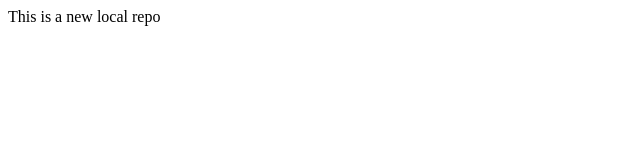
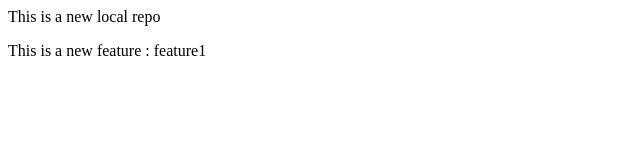
Before and after one commit to NithuNIthisha/localrepo, a plain HTML site: page index.html in a window 1280 px wide. Shown: the whole page, without its empty margins (0-640 px from the left). Drawn offline with Linux system fonts and the light colour scheme.

Commit message:
add new feature

```diff
--- a/index.html
+++ b/index.html
@@ -1 +1,2 @@
 <p>This is a new local repo</p>
+<p>This is a new feature  : feature1</p>
```
